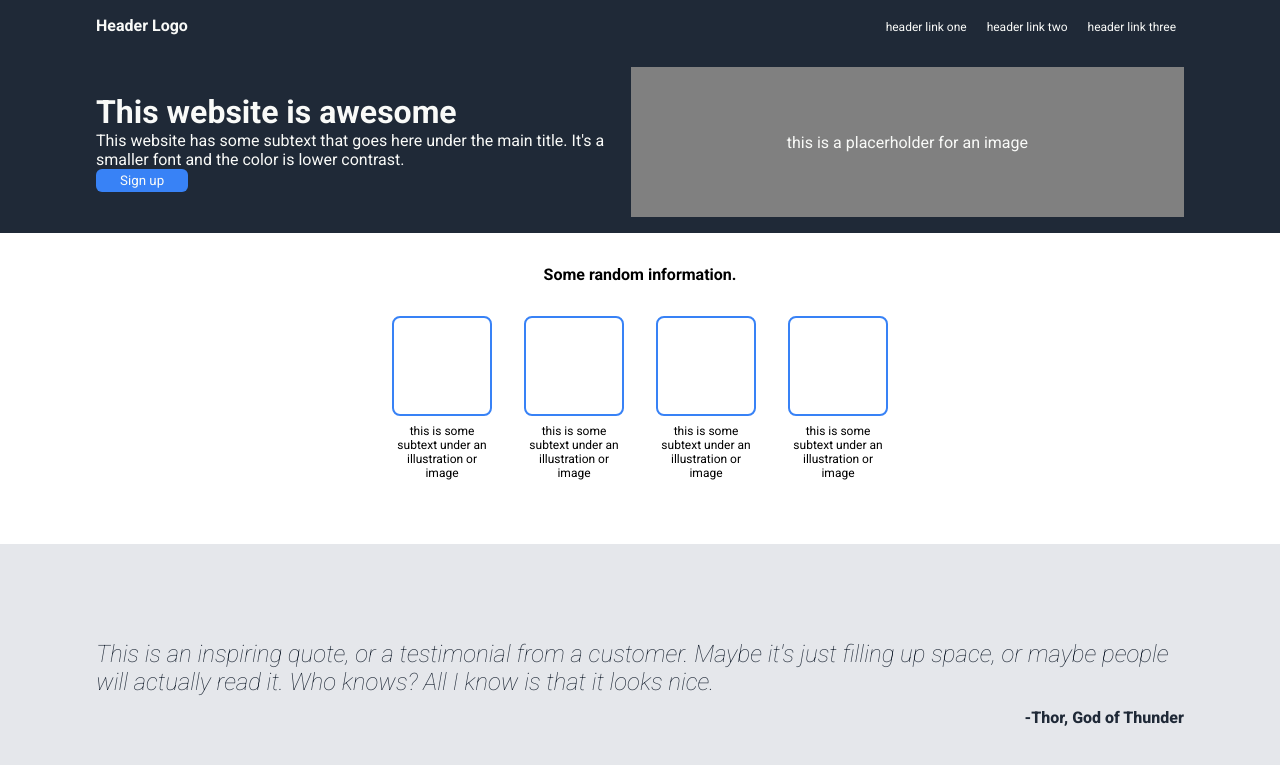
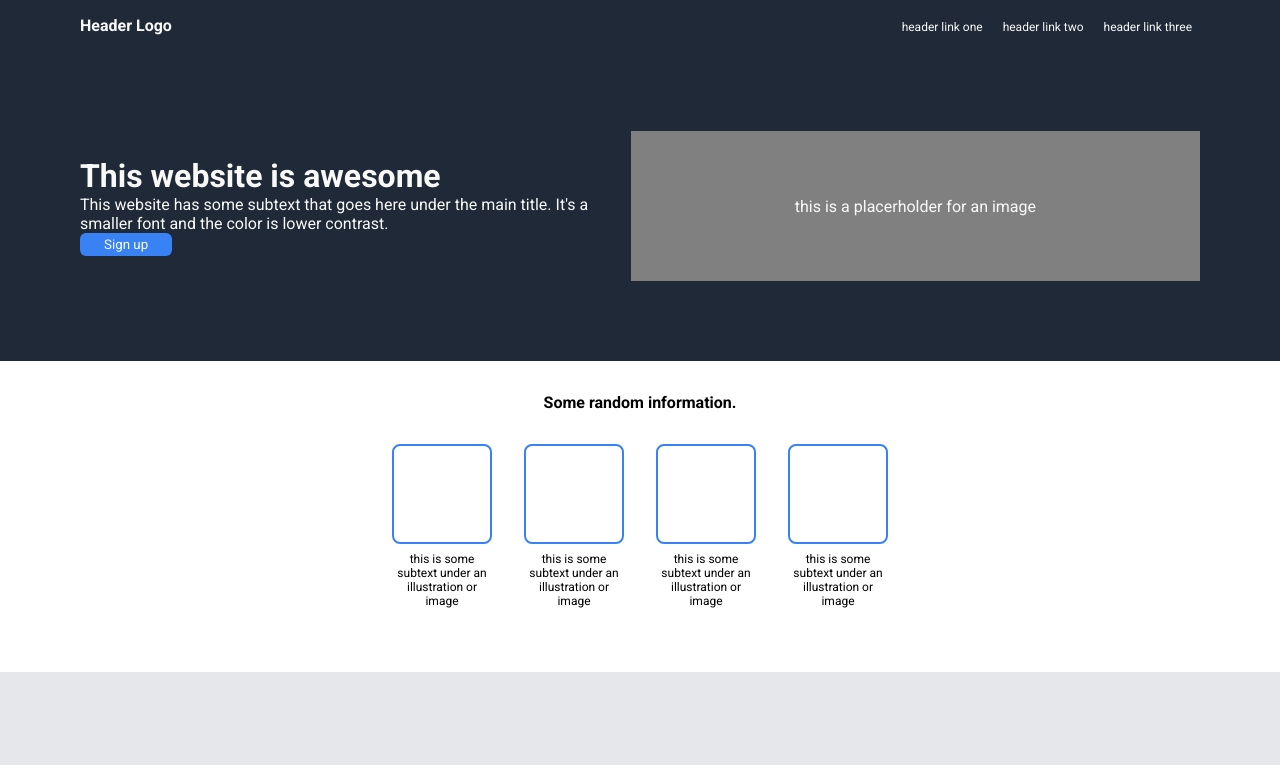
Before and after one commit to emjayceee/landing-page-top, a plain HTML site: page index.html in a window 1280 px wide. Shown: the top 765 px of the page. Drawn offline with Linux system fonts and the light colour scheme.

Commit message:
added comments to css for future changes

```diff
--- a/style.css
+++ b/style.css
@@ -42,7 +42,7 @@ body {
     display: flex;
     justify-content: space-between;
     align-items: center;
-    padding: 1rem 6rem;
+    padding: 1rem 5rem;
 }
 
  li {
@@ -51,12 +51,12 @@ body {
     padding: 8px;
     font-size: 12px;
  }
- .part-one { /* Content one */
+ .part-one { /* Content one ----- match PH img to the left text*/
     display: flex;
     flex-grow: 1;
     justify-content: center;
     align-items: center;
-    padding: 1rem 6rem;
+    padding: 5rem;
     gap: 12px;
  }
 
```
